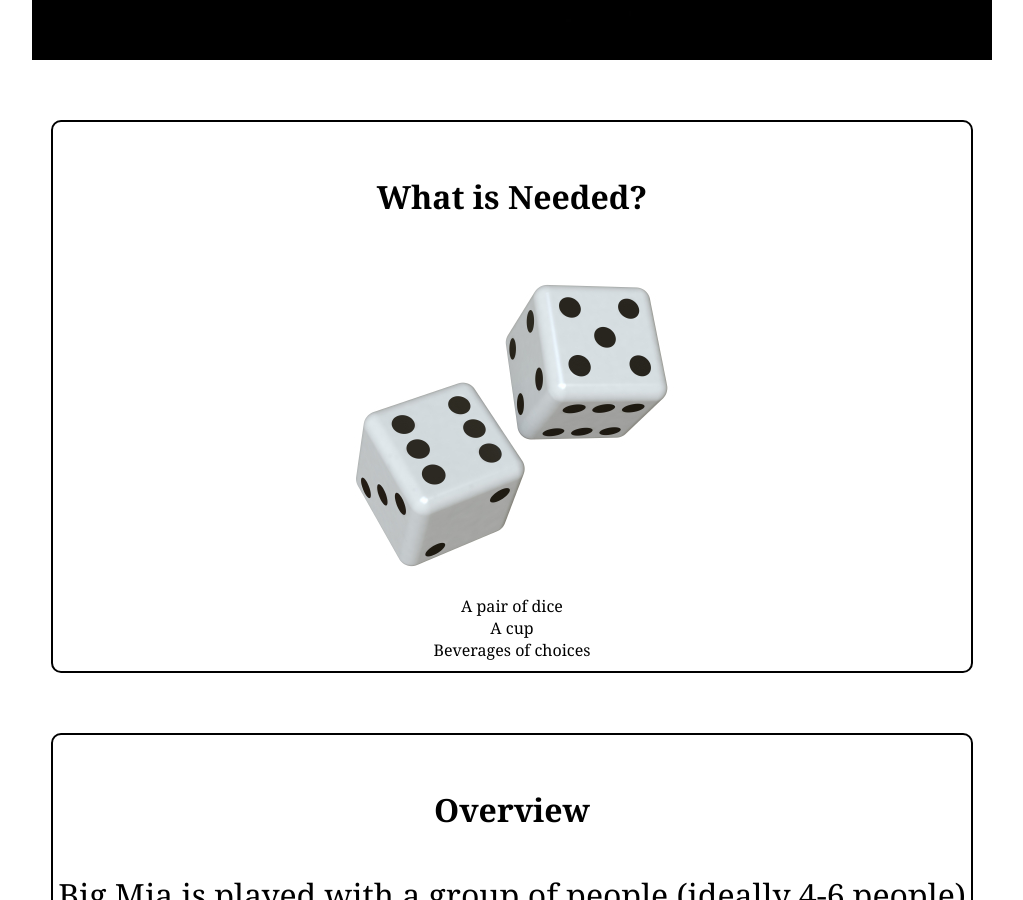
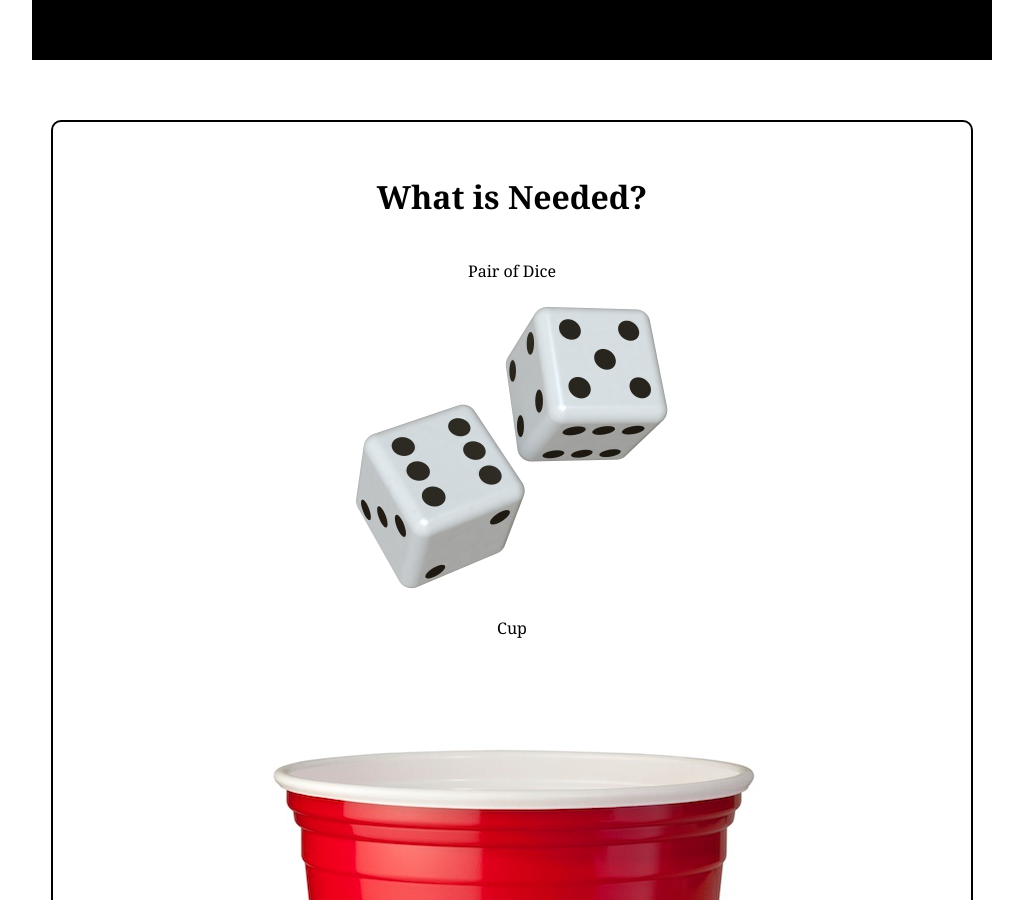
Before and after one commit to bryanrideout/bryanrideout.github.io, a Jekyll site: the page index.html, which Jekyll copies as it is, in a window 1280 px wide and 900 px high, scrolled down 866 px. Shown: the whole window, without its empty margins (128-1151 px from the left). Built offline with Jekyll 4.4.1, drawn with Linux system fonts in a browser that asks for light colours; some of the changed lines change nothing that is shown.

Commit message:
Update index.html

```diff
--- a/index.html
+++ b/index.html
@@ -15,10 +15,13 @@
 		<h4>What is Needed?</h4>
 		<ul>
 			<div class = "dice">
+				<li>Pair of Dice</li>
 				<img src = "../images/dice.jpg">
-				<li>A pair of dice</li>
 			</div>
-			<li>A cup</li>
+			<div class = "dice">
+			<li>Cup</li>
+			<img src = "../images/red_solo_cup.jpg">
+			</div>
 			<li>Beverages of choices</li>
 		</ul>
 	</div>
```
